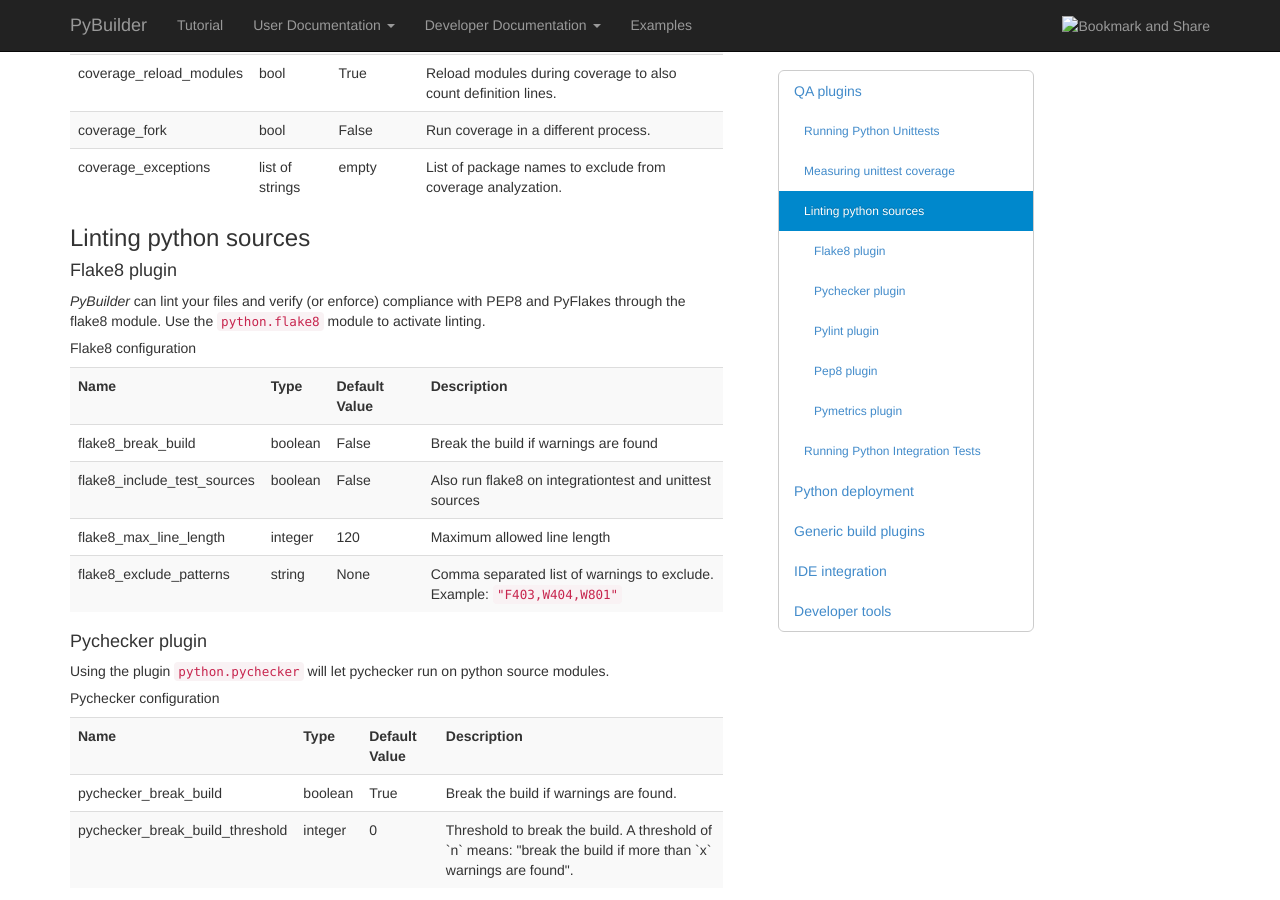
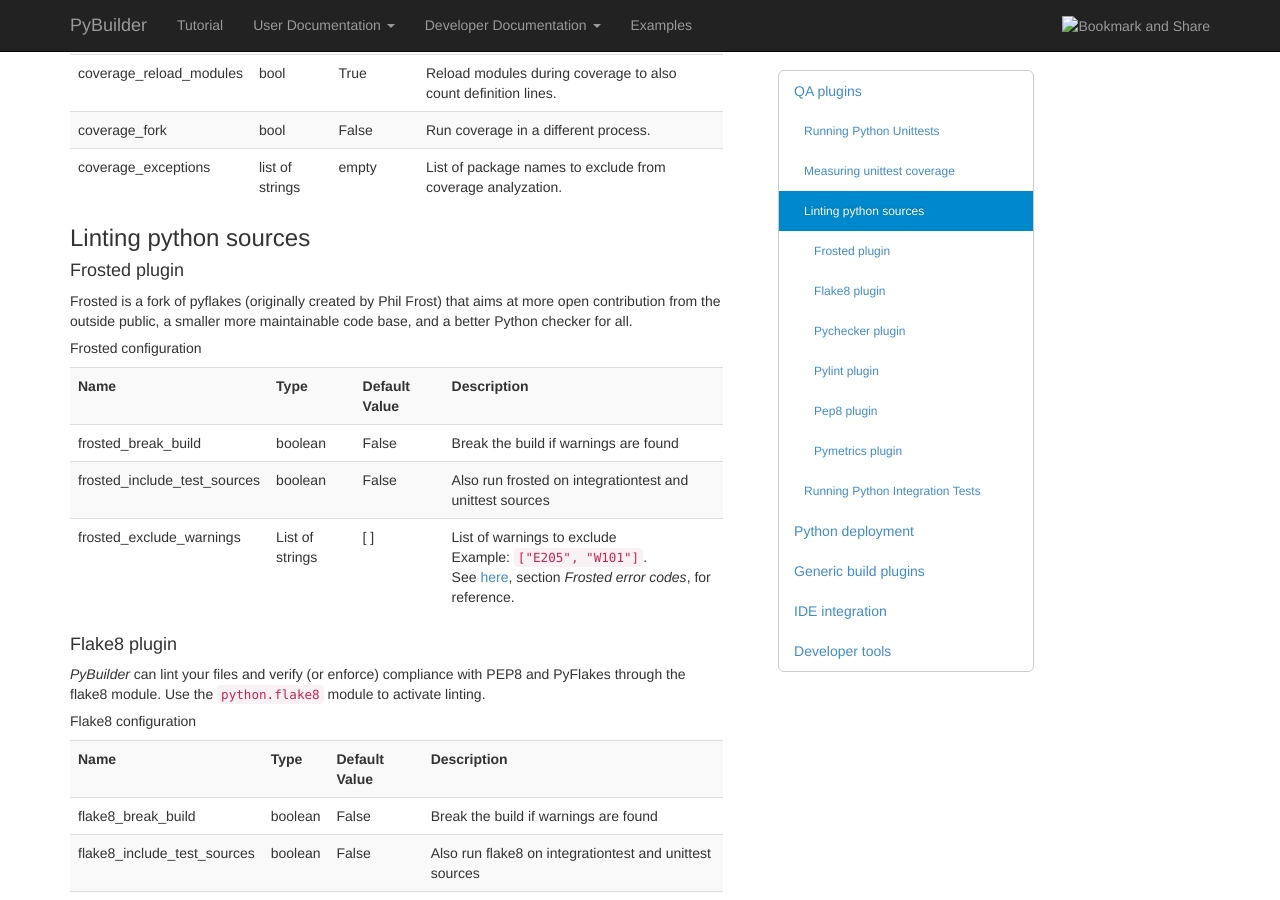
Before and after one commit to pybuilder/pybuilder.github.io, a Jekyll site: the page built from documentation/plugins.md, in a window 1280 px wide and 900 px high, scrolled down 1174 px. Built offline with Jekyll 4.4.1, drawn with Linux system fonts in a browser that asks for light colours; nearby versions of some CDN libraries.

Commit message:
documenting frosted plugin

```diff
--- a/documentation/plugins.md
+++ b/documentation/plugins.md
@@ -121,6 +121,46 @@
 </table>
 
 ### Linting python sources
+
+#### Frosted plugin
+
+Frosted is a fork of pyflakes (originally created by Phil Frost) that aims at more open contribution from the outside public, a smaller more maintainable code base, and a better Python checker for all.
+
+
+##### Frosted configuration
+
+<table class="table table-striped">
+  <tr>
+    <th>Name</th>
+    <th>Type</th>
+    <th>Default Value</th>
+    <th>Description</th>
+  </tr>
+
+  <tr>
+    <td>frosted_break_build</td>
+    <td>boolean</td>
+    <td>False</td>
+    <td>Break the build if warnings are found</td>
+  </tr>
+
+  <tr>
+    <td>frosted_include_test_sources</td>
+    <td>boolean</td>
+    <td>False</td>
+    <td>Also run frosted on integrationtest and unittest sources</td>
+  </tr>
+
+  <tr>
+    <td>frosted_exclude_warnings</td>
+    <td>List of strings</td>
+    <td>[ ]</td>
+    <td>List of warnings to exclude<br/>
+        Example: <code>["E205", "W101"]</code>.<br/>
+        See <a href="https://github.com/timothycrosley/frosted">here</a>, section <em>Frosted error codes</em>, for reference.</td>
+  </tr>
+
+</table>
 
 #### Flake8 plugin
 
```
